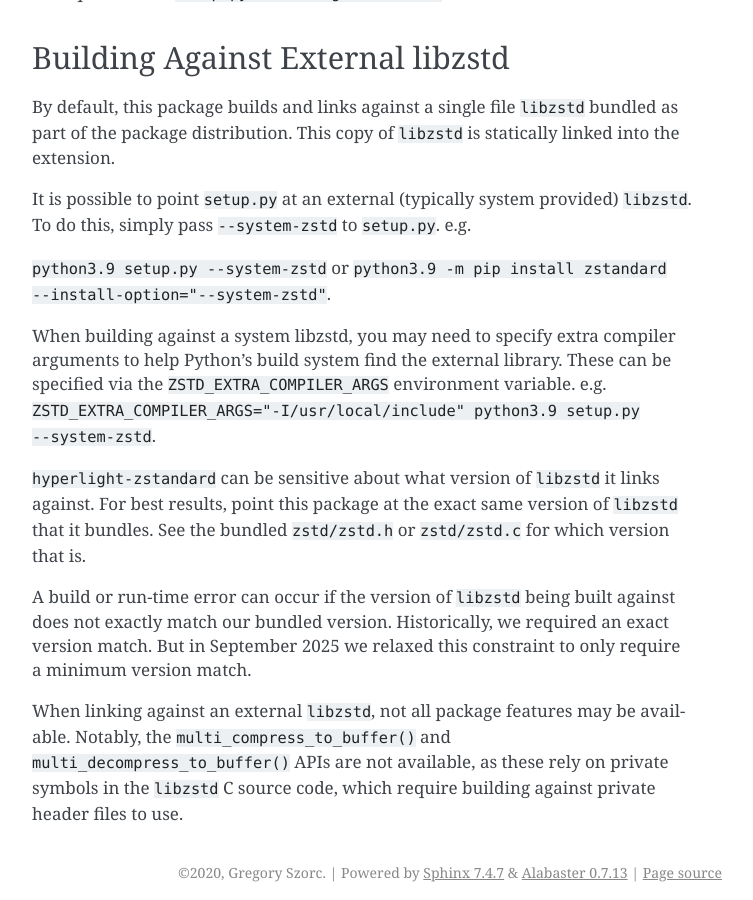
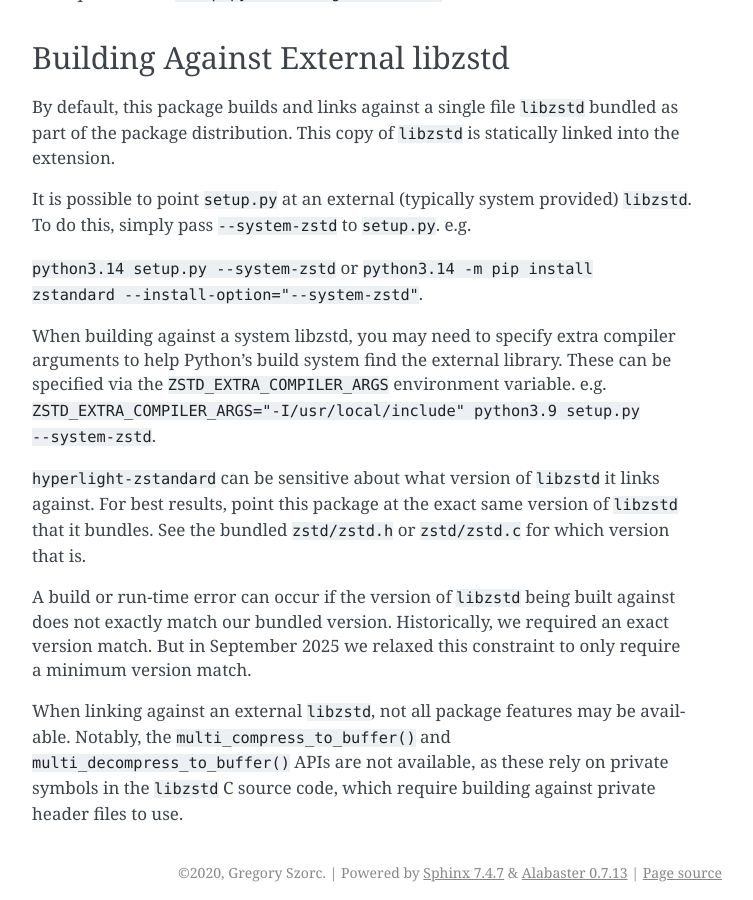
Before and after one commit to adalundhe/hyperlight-zstandard, a Sphinx documentation site: the page built from docs/installing.rst, in a window 1280 px wide and 900 px high, scrolled down 2095 px. Shown: the whole window, without its empty margins (388-1141 px from the left). Built offline with Sphinx 7.4.7, drawn with Linux system fonts in a browser that asks for light colours.

Commit message:
AL: WIP refactor

```diff
--- a/docs/installing.rst
+++ b/docs/installing.rst
@@ -104,7 +104,7 @@
 It is possible to point ``setup.py`` at an external (typically system provided)
 ``libzstd``. To do this, simply pass ``--system-zstd`` to ``setup.py``. e.g.
 
-``python3.9 setup.py --system-zstd`` or ``python3.9 -m pip install zstandard
+``python3.14 setup.py --system-zstd`` or ``python3.14 -m pip install zstandard
 --install-option="--system-zstd"``.
 
 When building against a system libzstd, you may need to specify extra compiler
--- a/docs/projectinfo.rst
+++ b/docs/projectinfo.rst
@@ -15,7 +15,7 @@
 This project is vendored and distributed with Mercurial 4.1, where it is
 used in a production capacity.
 
-There is continuous integration for Python versions and 3.9+
+There is continuous integration for Python versions and 3.12+
 on Linux x86_x64 and Windows x86 and x86_64. The author is reasonably
 confident the extension is stable and works as advertised on these
 platforms.
--- a/pyproject.toml
+++ b/pyproject.toml
@@ -7,7 +7,7 @@
     { name = "Gregory Szorc", email = "gregory.szorc@gmail.com" },
 ]
 license = "BSD-3-Clause"
-requires-python = ">=3.9"
+requires-python = ">=3.12"
 classifiers = [
     "Development Status :: 5 - Production/Stable",
     "Intended Audience :: Developers",
--- a/setup.py
+++ b/setup.py
@@ -16,7 +16,7 @@
 from setuptools import setup
 
 if sys.version_info[0:2] < (3, 9):
-    print("Python 3.9+ is required", file=sys.stderr)
+    print("Python 3.12+ is required", file=sys.stderr)
     sys.exit(1)
 
 # Need change in 1.10 for ffi.from_buffer() to handle all buffer types
```
Also changed, not shown: 7 other files.
